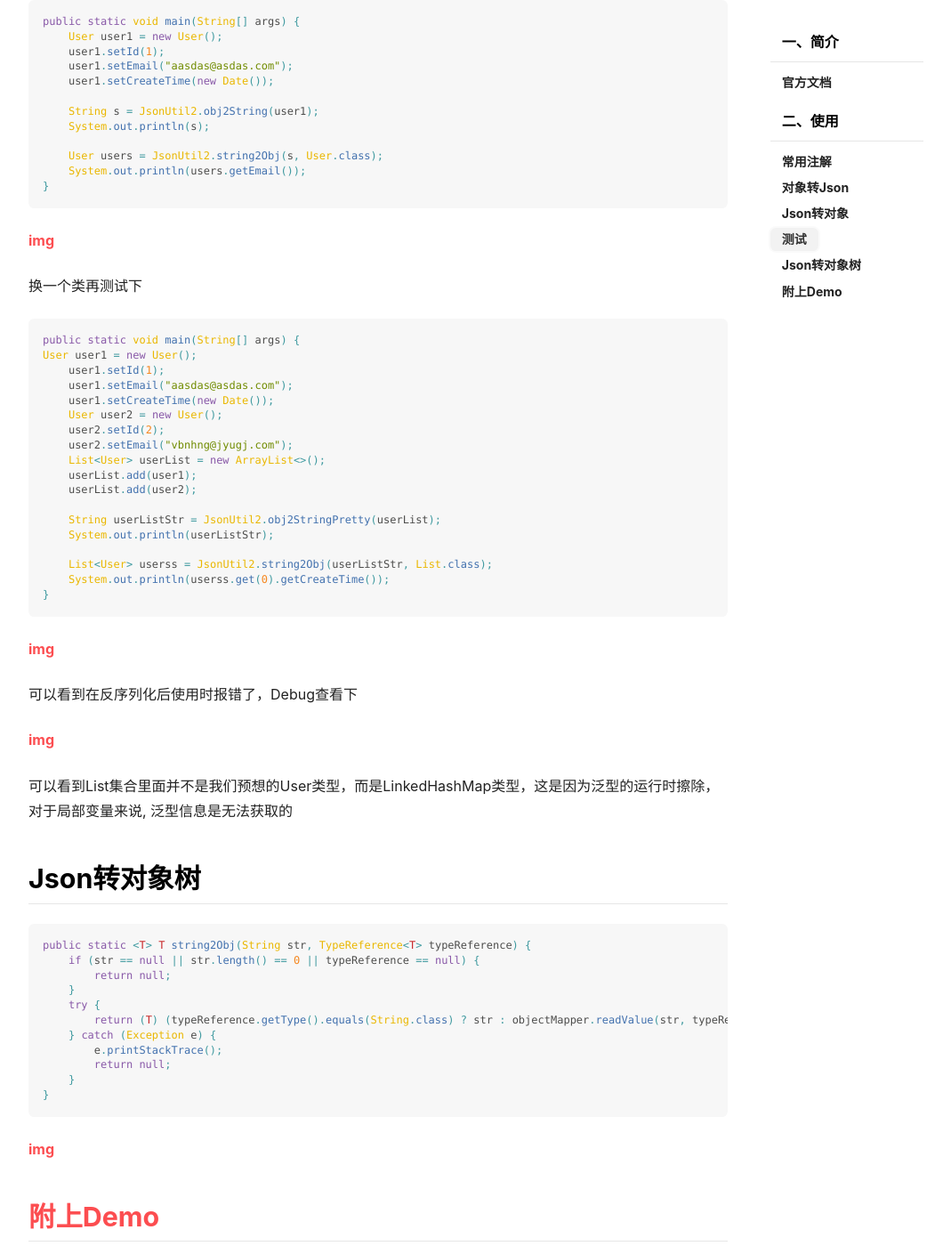
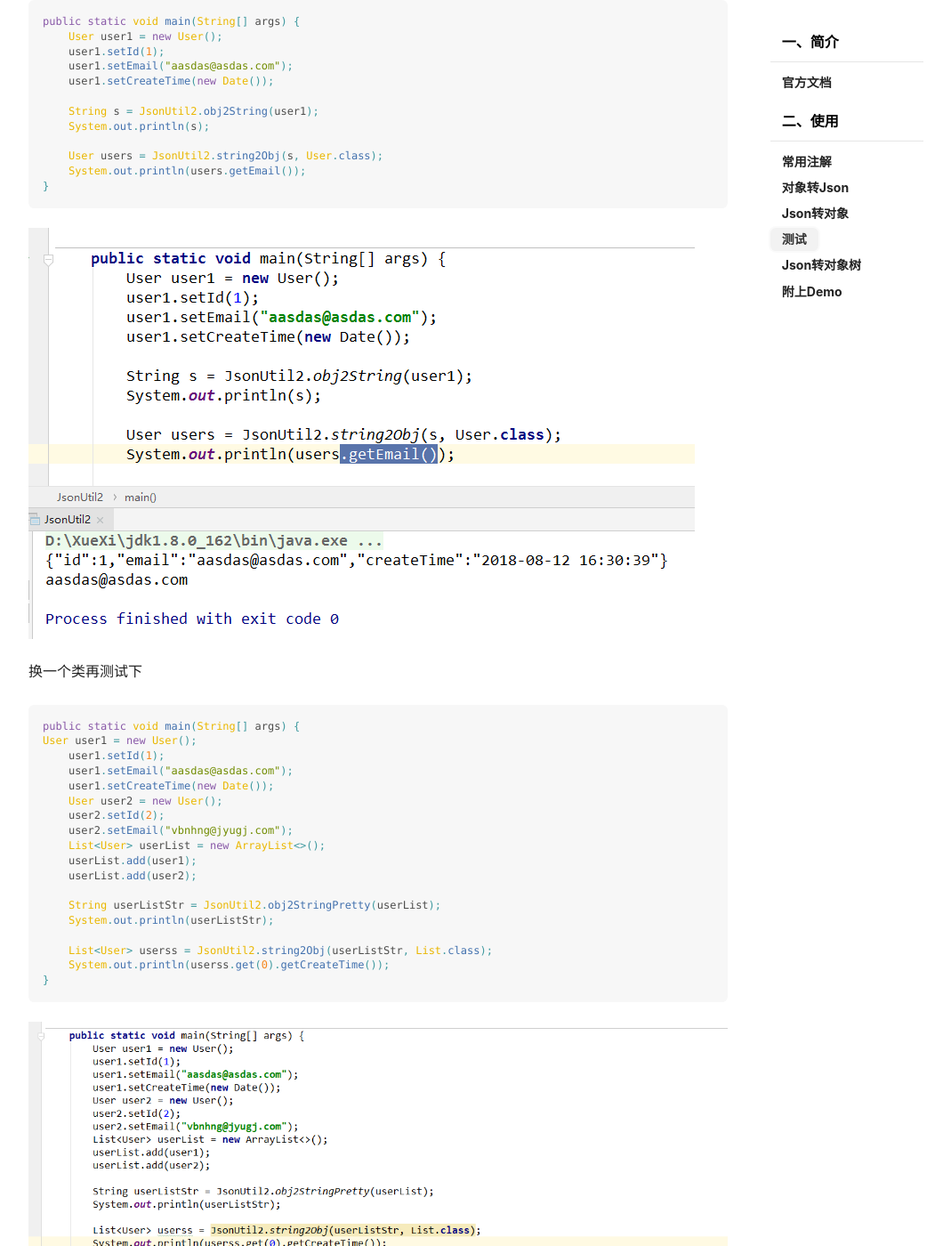
Before and after one commit to A175A174/A175A174.github.io, a Jekyll site: the page built from _posts/2018-08-12-Jackson序列化与反序列化.md, in a window 1280 px wide and 1400 px high, scrolled down 1979 px. Shown: the whole window at 89% size, without its empty margins (105-1174 px from the left). Built offline with Jekyll 4.4.1, drawn with Linux system fonts in a browser that asks for light colours; nearby versions of some CDN libraries.

Commit message:
add blog

````diff
--- a/_posts/2018-08-12-Jackson序列化与反序列化.md
+++ b/_posts/2018-08-12-Jackson序列化与反序列化.md
@@ -37,8 +37,8 @@ Jackson可以轻松的将Java对象转换成json对象和xml文档，同样也
 @JsonIgnore
 ```
 
+<!--more-->
 更多查看[官方注解文档](https://github.com/FasterXML/jackson-annotations/wiki)
-<!--more-->
 
 ## 对象转Json
 
@@ -91,7 +91,7 @@ public static void main(String[] args) {
 }
 ```
 
-[img](/myres/20180812/20180812163119.png)
+![img](/myres/20180812/20180812163119.png)
 
 换一个类再测试下
 
@@ -116,11 +116,11 @@ User user1 = new User();
 }
 ```
 
-[img](/myres/20180812/20180812163550.png)
+![img](/myres/20180812/20180812163550.png)
 
 可以看到在反序列化后使用时报错了，Debug查看下
 
-[img](/myres/20180812/20180812164032.png)
+![img](/myres/20180812/20180812164032.png)
 
 可以看到List集合里面并不是我们预想的User类型，而是LinkedHashMap类型，这是因为泛型的运行时擦除，对于局部变量来说, 泛型信息是无法获取的
 
@@ -140,7 +140,7 @@ public static <T> T string2Obj(String str, TypeReference<T> typeReference) {
 }
 ```
 
-[img](/myres/20180812/20180812164728.png)
+![img](/myres/20180812/20180812164728.png)
 
 ## [附上Demo](https://github.com/A175A174/Demo/tree/master/jacksondemo)
 
````
